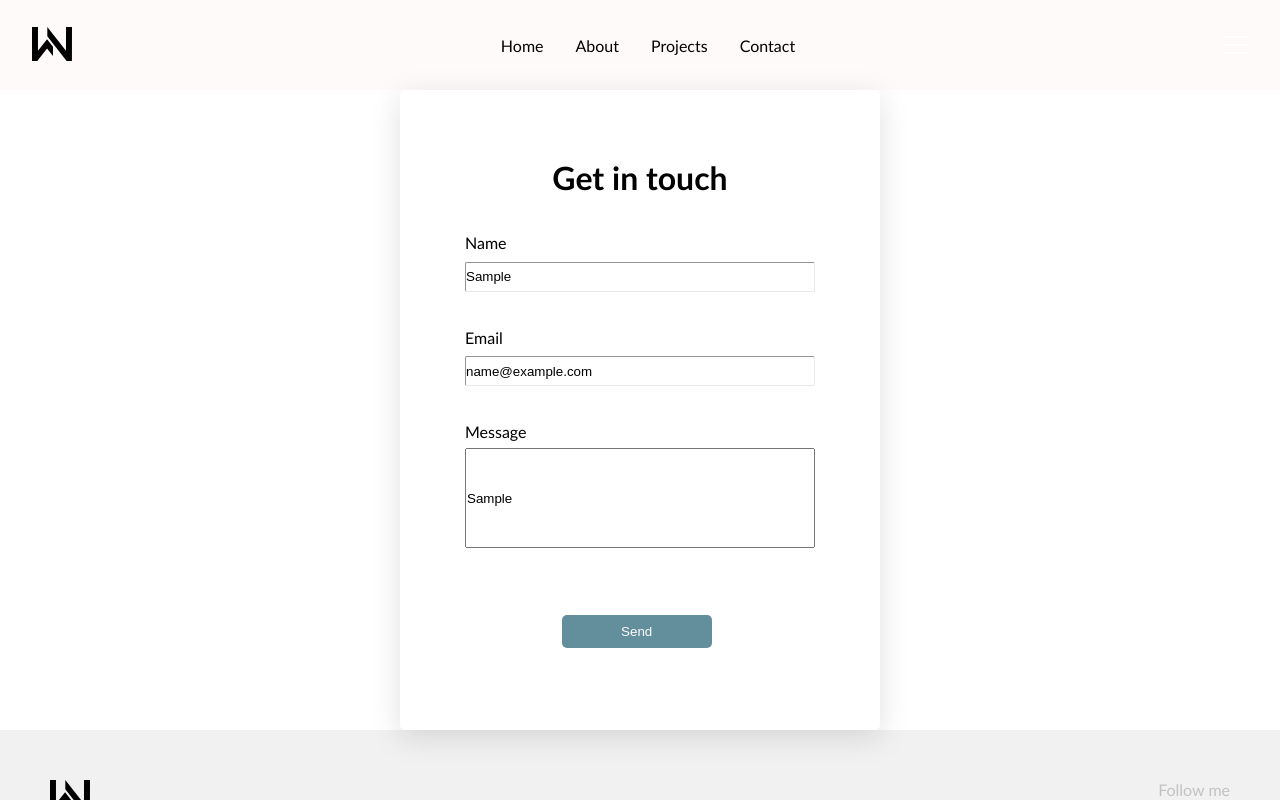
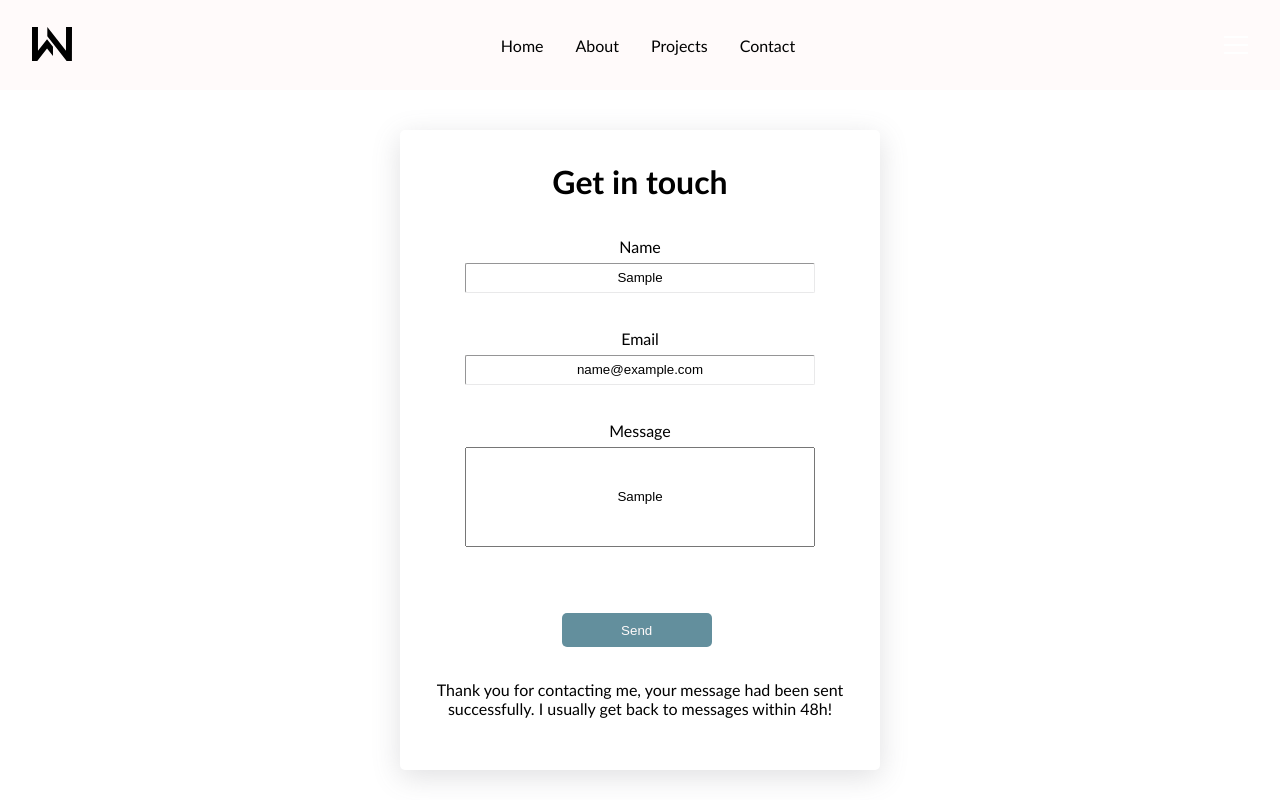
Before and after one commit to njweinzettl/Portfolio, a SvelteKit app: page /contact in a window 1280 px wide. Both pictures are taken after typing "Sample", "name@example.com", "Sample" into the empty fields and a click on the button "Send". Shown: the top 800 px of the page. Built offline with nearby package versions, Linux system fonts and the light colour scheme; no server answers.

Commit message:
Adding error handling and feedback to the contact form plus adapting the resposive design.

```diff
--- a/src/routes/contact/+page.svelte
+++ b/src/routes/contact/+page.svelte
@@ -1,36 +1,53 @@
 <!-- Contact form -->
 
-<main class="contactform">
-    <div class="form">
-        <h1> Get in touch </h1>
-        <label>
-            <p> Name </p>
-            <input class="detailsDiv" type ="text" bind:value="{name}" placeholder="Your name goes here" required/>
-        </label>
-        <label>
-            <p> Email </p>
-            <input class="detailsDiv" type ="email" bind:value="{email}" placeholder="Your email goes here" required/>
-        </label>
-        <label>
-            <p> Message </p>
-            <input class="messageDiv" type ="message" bind:value="{message}" placeholder="Your message goes here" required/>
-        </label>
-        <button class="sendPostButton" on:click={sendPost}>Send</button>
+<main>
+    <div class="contactform">
+    <h1> Get in touch </h1>
+        <form class="form" class:submitted on:submit|preventDefault={handleSubmit}>
+            <label> Name </label>
+            <input class="details" type ="text" bind:value="{name}" placeholder="Your name goes here" required/>
+            <label> Email </label>
+            <input class="details" type ="email" bind:value="{email}" placeholder="Your email goes here" required/>
+            <label> Message </label>
+            <input class="message" type ="message" bind:value="{message}" placeholder="Your message goes here" required/>
+            <button class="sendpostbutton" on:click={()=> submitted = true}> Send </button>
+        <form/>
+        <div class="feedback">
+            {#if hasError}
+                <p class="feedbackmessage"> Please fill in all fields </p>
+            {:else}
+                {#if isSuccessVisible}
+                    <p class="feedbackmessage"> Thank you for contacting me, your message had been sent successfully. I usually get back to messages within 48h! </p>
+                {/if}
+            {/if}
+        </div>
     </div>
 </main>
 
 
-<!-- Post data of contact form to google forms -->
+<!-- Handling the form -->
 <script>
+
+    // Handling not correctly filled out forms
+    let hasError = false;
+    let isSuccessVisible = false;
+    let submitted = false;
+
+    function handleSubmit(){
+        isSuccessVisible = true;
+        setTimeout(() => {
+            isSuccessVisible = false;
+        }, 4000);
+        sendPost();
+    }
+
+    // Post data to Google forms
     const url = 'https://docs.google.com/forms/u/0/d/e/1FAIpQLSfP8FWKBmhKi5CCaQ2UOjO8UthLP9hEwZ4JpcI-IZaKzG7YJg/formResponse';
 
     let name = "";
     let email = "";
     let message = "";
 
-    let feedback = "";
-
-    // Function to post data
     let sendPost = () => {
         let data =`entry.927853139=${name}&entry.956718180=${email}&entry.99754670=${message}`;
 
@@ -47,20 +64,15 @@
             console.log("done")
         });
     }
-
-    let showFeedback = () => {
-
-    }
 </script>
 
 <style>
+    main{
+        display: flex;
+        justify-content: center;
+        margin: 40px 0px;
+    }
     .contactform{
-        display: flex;
-        flex-direction: row;
-        justify-content: center;
-    }
-
-    .form{
         display: flex;
         flex-direction: column;
         justify-content: center;
@@ -72,47 +84,53 @@
         border-radius: 5px;
     }
 
-    h1{
-        margin-bottom: 30px;
+    .form{
+        display: flex;
+        flex-direction: column;
+        justify-content: center;
+        align-items: center;
+        position: relative;
     }
 
-    label{
-        line-height: 2em;
-    }
+    h1{margin-bottom: 30px;}
 
-    .detailsDiv{
+    label{line-height: 2em;}
+
+    .details{
         height: 30px;
         width: 350px;
         border-color: rgb(233, 233, 234);
         border-radius: 2px;
         border-width: 1px;
         margin-bottom: 30px;
+        text-align: center;
     }
 
-    .messageDiv{
+    .message{
         height: 100px;
         width: 350px;
+        text-align: center;
     }
 
-    .sendPostButton{
-        width: 150px;
+    .feedback{
+        margin: 20px;
+        text-align: center;
     }
 
-    .sendPostButton:hover {
-        background-color: #82a5b1;
-    }
+    .sendpostbutton{width: 150px;}
 
-    @media (max-width: 600px){
-        .form {
+    .sendpostbutton:hover{background-color: #82a5b1;}
+
+    @media (max-width: 1000px){
+        .contactform{
             width: 100%;
             margin: 0;
         }
     }
 
     @media (max-width: 480px){
-        .detailsDiv, .messageDiv{
+        .details, .message{
             width: 100%;
         }
     }
-
 </style>
```
